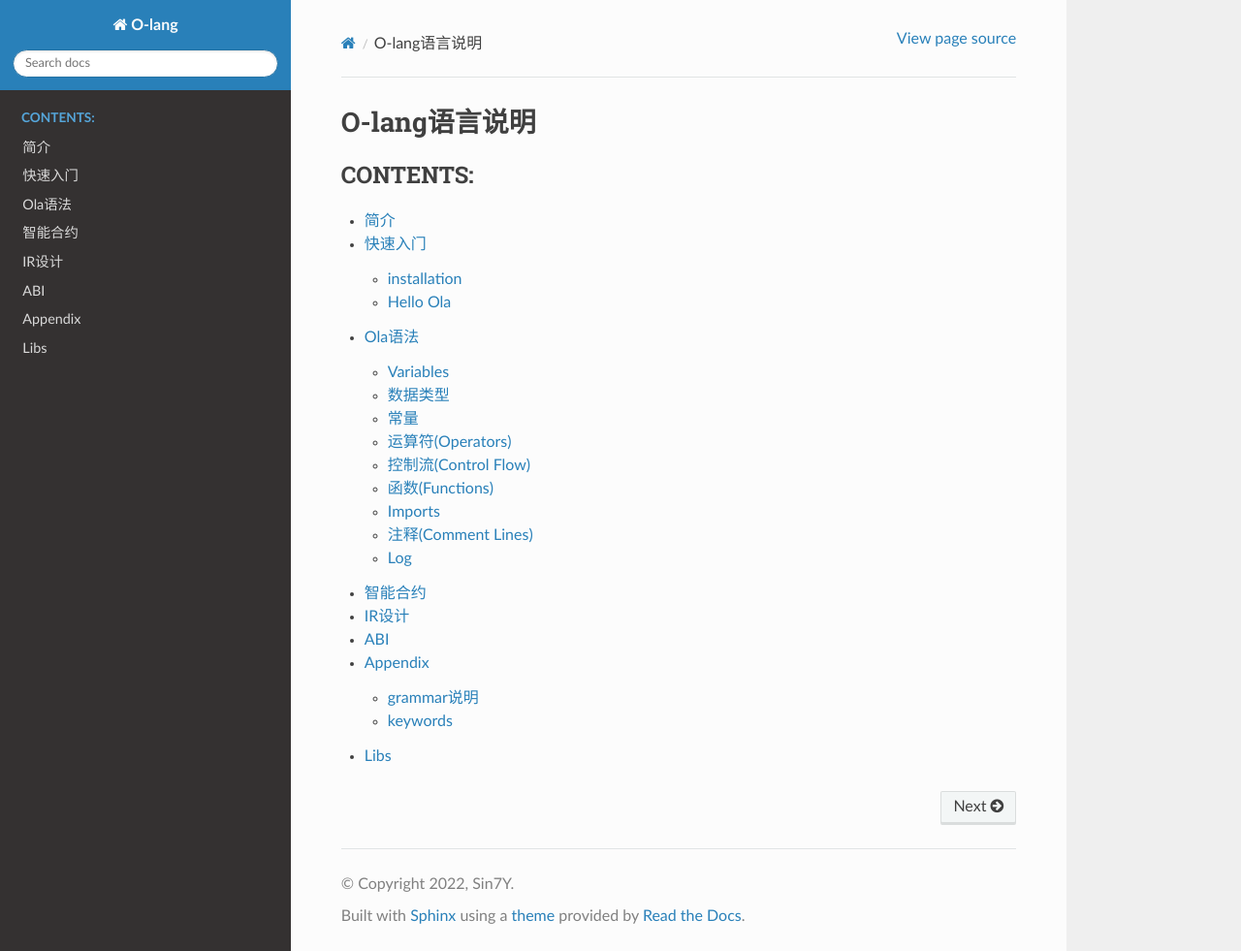
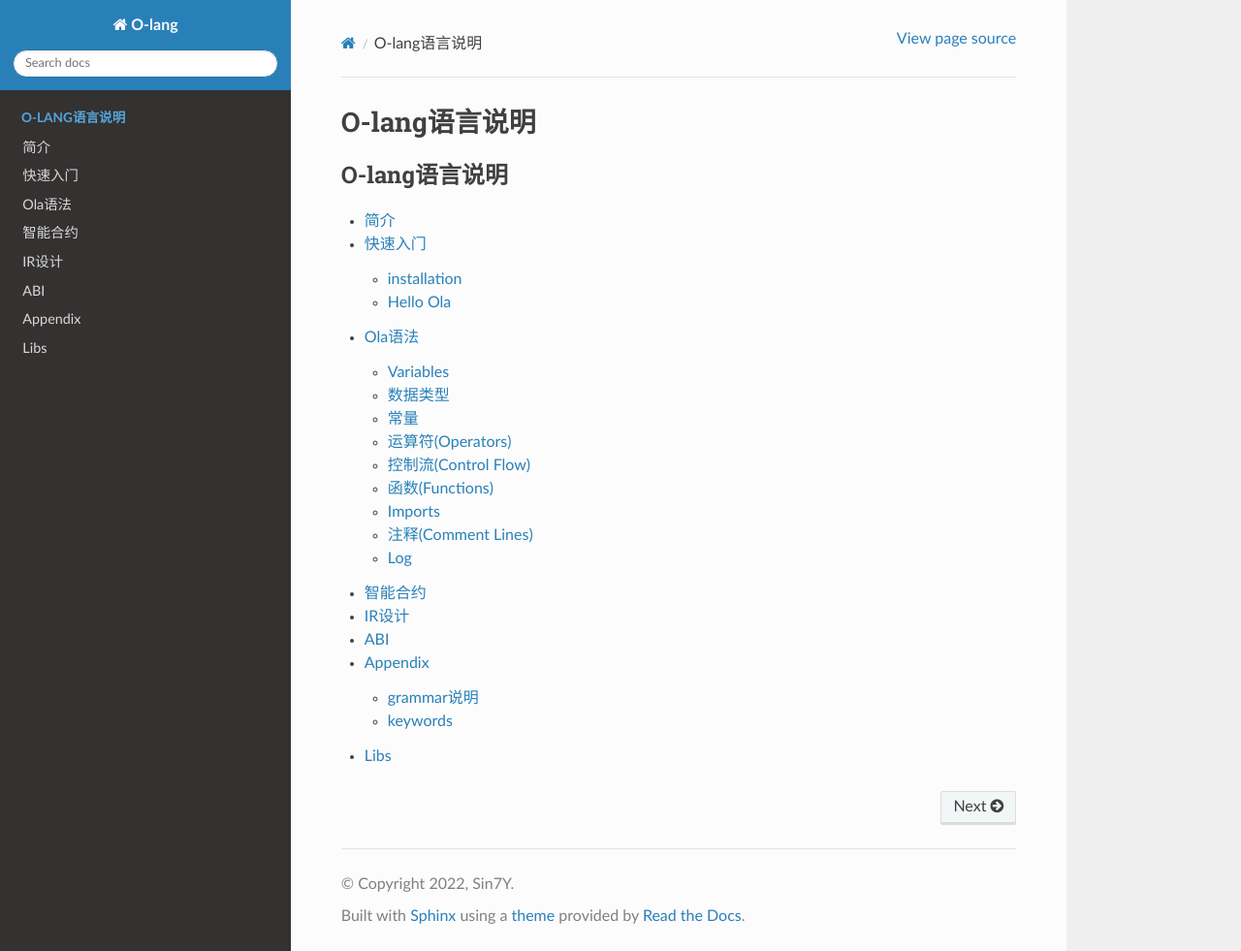
Before and after one commit to Sin7Y/ola-lang, a Sphinx documentation site: the page built from docs/source/index.rst, in a window 1280 px wide and 981 px high. Shown: the whole window at 97% size. Built offline with Sphinx 7.4.7 and the Read the Docs theme 2.0.0, drawn with Linux system fonts in a browser that asks for light colours.

Commit message:
fix title

```diff
--- a/docs/source/index.rst
+++ b/docs/source/index.rst
@@ -8,7 +8,7 @@ O-lang语言说明
 
 .. toctree::
    :maxdepth: 2
-   :caption: CONTENTS:
+   :caption: O-lang语言说明
 
    简介
    快速入门
```
